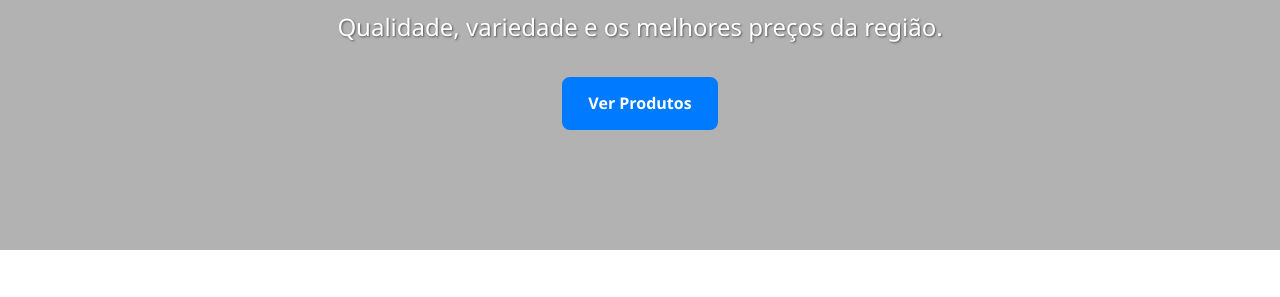
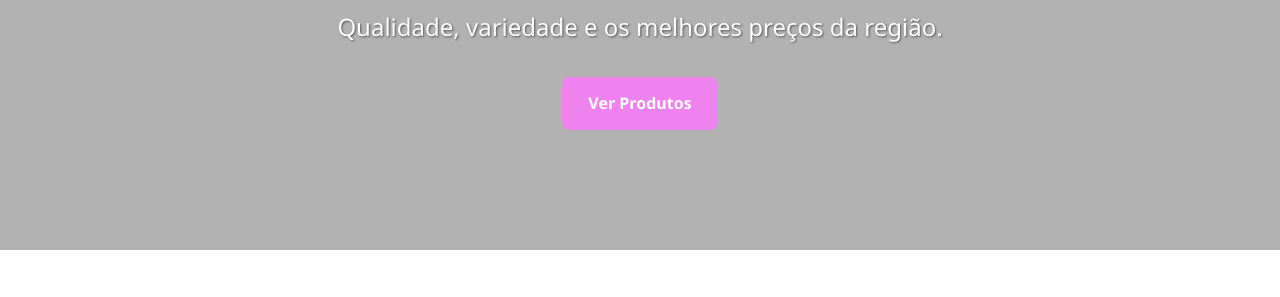
Before and after one commit to Bruh24kz/loja-de-constru-o, a plain HTML site: page index.html in a window 1280 px wide. Shown: the part 503-800 px from the top of the page. Drawn offline with Linux system fonts and the light colour scheme.

Commit message:
Update style.css

```diff
--- a/style.css
+++ b/style.css
@@ -24,9 +24,9 @@ body {
 }
 
 .button.primary {
-    background-color: #007bff;
+    background-color: #EE82EE;
     color: #fff;
-    border: 2px solid #007bff;
+    border: 2px solid #EE82EE;
 }
 
 .button.primary:hover {
```
